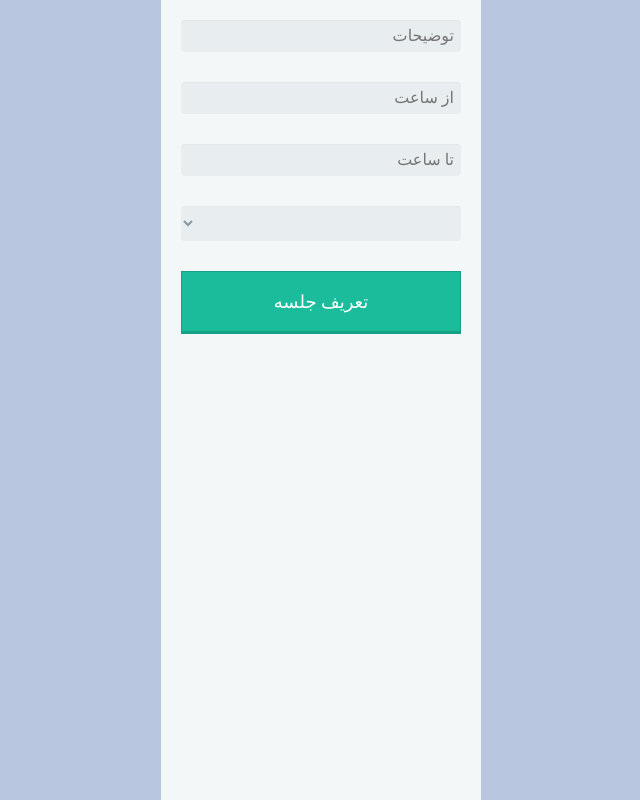
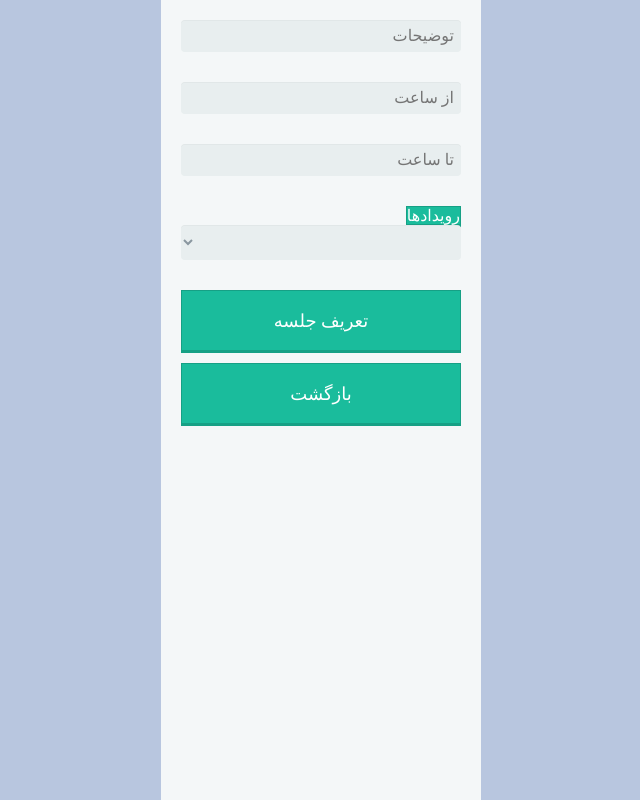
Before and after one commit to tayyebi/SKajular, a PHP site: page /schedule.php in a window 1280 px wide. Shown: the whole page, without its empty margins (319-959 px from the left). Run offline with PHP 8.4, Linux system fonts and the light colour scheme; data that the repository does not hold is empty; some web fonts are replaced.

Commit message:
events init

```diff
--- a/css/schedule.css
+++ b/css/schedule.css
@@ -43,10 +43,29 @@ body{
     display: block;
     text-align: center;
 }
-.session a{
+a{
     text-decoration: inherit;
-    color: inherit;
-    font-size: xx-small;
+    color: #FFF;
+    background: #1abc9c;
+    font-style: normal;
+    border: 1px solid #16a085;
+    border-width: 1px 1px 3px;
+}
+a.btn{
+    display: block;
+    padding: 19px 39px 18px 39px;
+    color: #FFF;
+    margin: 0 auto;
+    background: #1abc9c;
+    font-size: 18px;
+    text-align: center;
+    font-style: normal;
+    border: 1px solid #16a085;
+    border-width: 1px 1px 3px;
+    margin-bottom: 10px;
+}
+.session .edit, .session .delete{
+    font-size: small;
 }
 form, .sessions{
     padding: 10px 20px;
--- a/schedule.php
+++ b/schedule.php
@@ -29,6 +29,7 @@ if (isset($_POST['session']))
     <input type="text" placeholder="از ساعت" name="from" data-mask="__:__" />
     <input type="text" placeholder="تا ساعت" name="to" data-mask="__:__" />
     <input type="hidden" name="date" value="<?php echo $datekey ?>" />
+    <a href="events.php">رویداد‌ها</a>
     <select name="eventid">
     <?php
     $eventtypes = mysqli_query(Init::Db(), "SELECT `Type` FROM `Events` GROUP BY `Type`;");
@@ -45,6 +46,7 @@ if (isset($_POST['session']))
     ?>
     </select>
     <input type="submit" name="session" value="تعریف جلسه" />
+    <a href="index.php" class="btn">بازگشت</a>
 </form>
 <div class="sessions">
 <?php
```
Also changed, not shown: css/events.css (added, +11 -0 lines), datagrid.php (added, +34 -0 lines), events.php (added, +73 -0 lines). Lines whose indentation alone changed are shown as unchanged.
